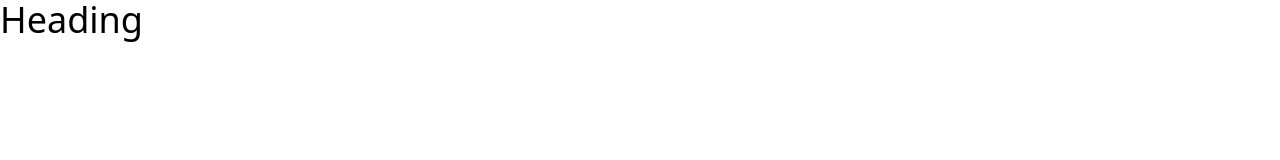
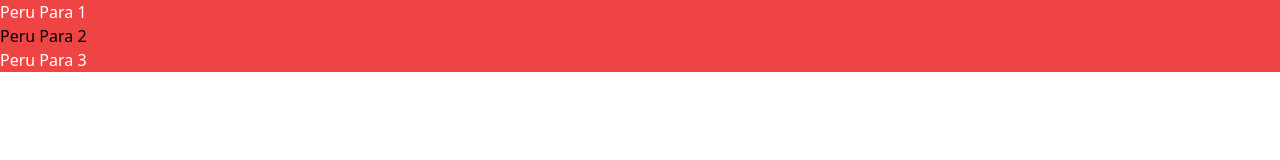
Before and after one commit to SalimKobi/Tailwind_Practice, a website: page public/index.html in a window 1280 px wide. Drawn offline with nearby package versions, Linux system fonts and the light colour scheme; files that its build step writes are made by us from their sources.

Commit message:
learnt how to grouop and and apply group hover

```diff
--- a/public/index.html
+++ b/public/index.html
@@ -9,6 +9,12 @@
     <!-- flex-initial -->
     <!-- flex-auto -->
     <!-- flex-1 -->
-    <h1 class="2xl:text-8xl xl:text-4xl lg:text-2xl md:text-lg">Heading</h1>
+    <!-- group -->
+    <!-- group-hover -->
+    <div class="group bg-red-500">
+      <p class="group-hover:text-white">Peru Para 1</p>
+      <p>Peru Para 2</p>
+      <p class="group-hover:text-white">Peru Para 3</p>
+    </div>
   </body>
 </html>
```
